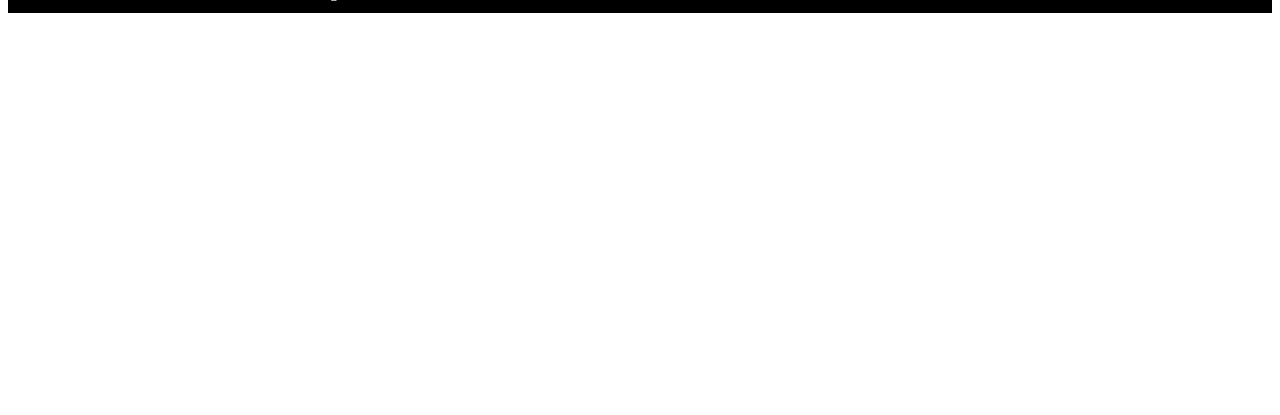
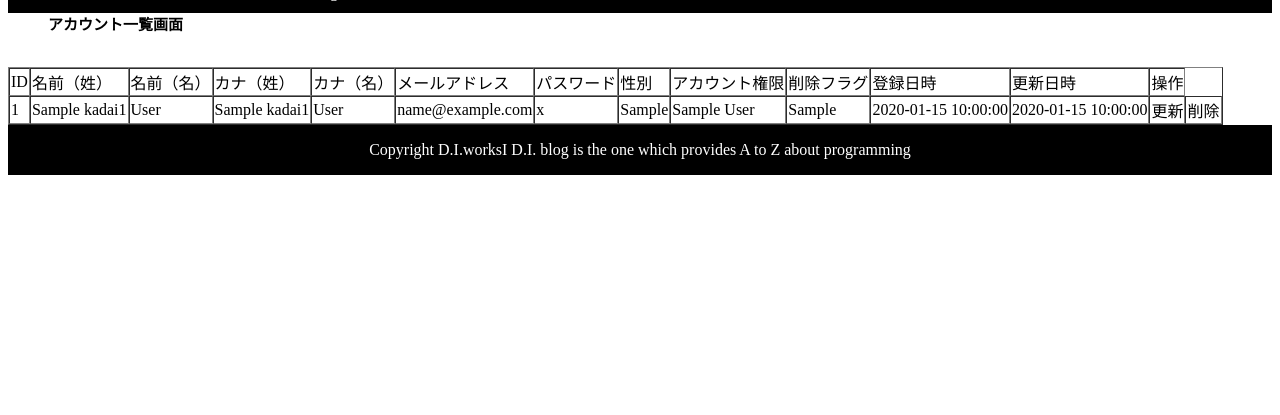
Before and after one commit to shiro-mtrnk/tsuikakadai, a PHP site: page /kadai1/list.php in a window 1280 px wide. Shown: the part 268-683 px from the top of the page. Run offline with PHP 8.4, Linux system fonts and the light colour scheme; tables that the repository leaves empty or names only in its code hold one stand-in row (values such as "Sample post").

Commit message:
20.09.07編集済み

```diff
--- a/list.php
+++ b/list.php
@@ -15,11 +15,58 @@
             <div class="menu">
                 <ul>
                     <li>トップ</li>
-                    <li class="kuu">プロフィール</li>
+                    <li>プロフィール</li>
                     <li>D.I.Blogについて</li>
                     <li>登録フォーム</li>
                     <li>問い合せ</li>
-                    <li class="kuu">その他</li>
+                    <li>その他</li>
                 </ul>
             </div>
         </header>
+
+        <main>
+            <h3>アカウント一覧画面</h3>
+            <br>
+            <table border="1" cellspacing="0" class="ichiran">
+                <tr>
+                    <td>ID</td><td>名前（姓）</td><td>名前（名）</td><td>カナ（姓）</td><td>カナ（名）</td>
+                    <td>メールアドレス</td><td>パスワード</td><td>性別</td><td>アカウント権限</td>
+                    <td>削除フラグ</td><td>登録日時</td><td>更新日時</td><td>操作</td>
+                </tr>
+
+                <?php
+
+                    mb_internal_encoding("utf8");
+                    $pdo = new PDO("mysql:dbname=tsuikakadai;host=localhost;","root","root");
+                    $stmt = $pdo->query("select * from kadai1");
+
+                    foreach($stmt as $row){
+
+                        echo "<tr>";
+                            echo "<td>".$row['id']."</td>";
+                            echo "<td>".$row['family_name']."</td>";
+                            echo "<td>".$row['last_name']."</td>";
+                            echo "<td>".$row['family_name_kana']."</td>";
+                            echo "<td>".$row['last_name_kana']."</td>";
+                            echo "<td>".$row['mail']."</td>";
+                            echo "<td>".$row['password']."</td>";
+                            echo "<td>".$row['gender']."</td>";
+                            echo "<td>".$row['authority']."</td>";
+                            echo "<td>".$row['delete_flag']."</td>";
+                            echo "<td>".$row['registered_time']."</td>";
+                            echo "<td>".$row['update_time']."</td>";
+                            echo "<td>"."更新"."</td>";
+                            echo "<td>"."削除"."</td>";
+                        echo "</tr>";
+                    }
+                ?>
+            </table>
+
+
+        </main>
+
+        <footer>
+            Copyright D.I.worksI D.I. blog is the one which provides A to Z about programming
+        </footer>
+    </body>
+</html>
--- a/regist.php
+++ b/regist.php
@@ -1,5 +1,5 @@
 
-<!--http://localhost/kadai1/20.09.04/regist.php-->
+<!--http://localhost/kadai1/20.09.07/regist.php-->
 
 <!doctype html>
 <html lang="ja">
@@ -18,11 +18,11 @@
             <div class="menu">
                 <ul>
                     <li>トップ</li>
-                    <li class="kuu">プロフィール</li>
+                    <li>プロフィール</li>
                     <li>D.I.Blogについて</li>
                     <li>登録フォーム</li>
                     <li>問い合せ</li>
-                    <li class="kuu">その他</li>
+                    <li>その他</li>
                 </ul>
             </div>
         </header>
--- a/regist_confirm.php
+++ b/regist_confirm.php
@@ -17,11 +17,11 @@
             <div class="menu">
                 <ul>
                     <li>トップ</li>
-                    <li class="kuu">プロフィール</li>
+                    <li>プロフィール</li>
                     <li>D.I.Blogについて</li>
                     <li>登録フォーム</li>
                     <li>問い合せ</li>
-                    <li class="kuu">その他</li>
+                    <li>その他</li>
                 </ul>
             </div>
         </header>
```
Also changed, not shown: regist_complete.php (+5 -3 lines).
